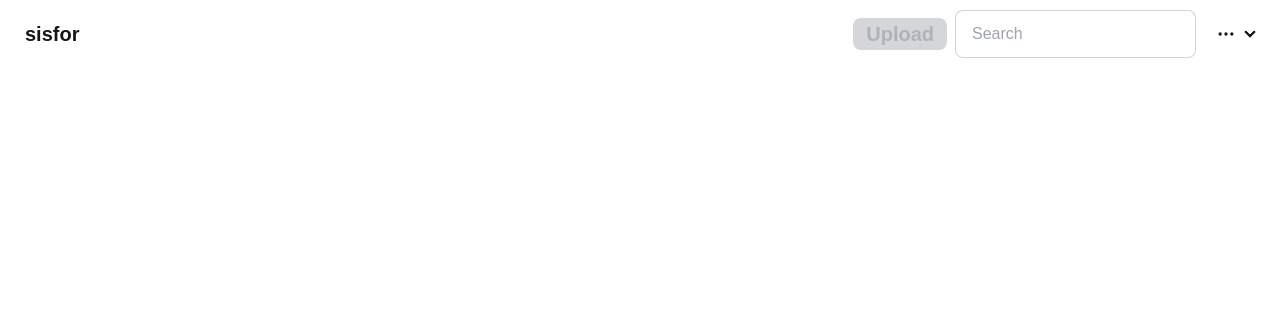
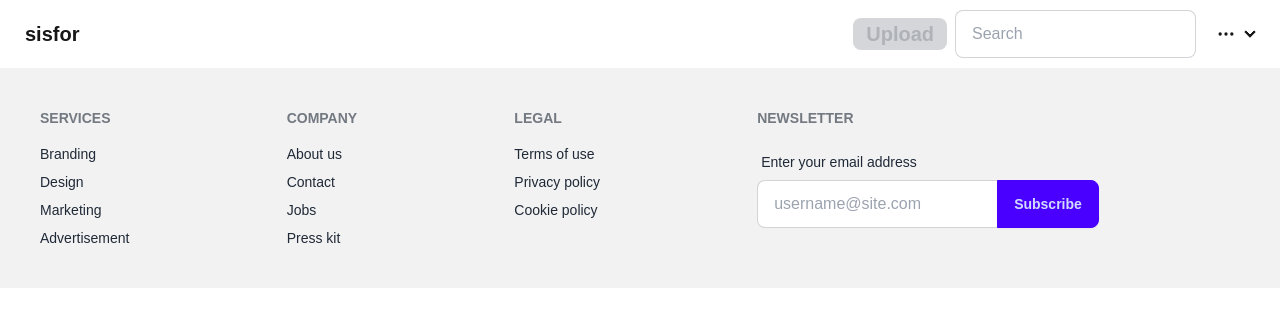
Before and after one commit to rnrran/sispor, a Next.js app: page / in a window 1280 px wide. Shown: the top 326 px of the page. Built offline with nearby package versions, Linux system fonts and the light colour scheme.

Commit message:
penyesuaian header beberapa tampilan

```diff
--- /dev/null
+++ b/app/components/Footer.jsx
@@ -0,0 +1,47 @@
+'use client'
+import './index.css'
+
+const Footer = () => {
+
+    return (
+        <footer className="footer bg-base-200 text-base-content p-10">
+            <nav>
+                <h6 className="footer-title">Services</h6>
+                <a className="link link-hover">Branding</a>
+                <a className="link link-hover">Design</a>
+                <a className="link link-hover">Marketing</a>
+                <a className="link link-hover">Advertisement</a>
+            </nav>
+            <nav>
+                <h6 className="footer-title">Company</h6>
+                <a className="link link-hover">About us</a>
+                <a className="link link-hover">Contact</a>
+                <a className="link link-hover">Jobs</a>
+                <a className="link link-hover">Press kit</a>
+            </nav>
+            <nav>
+                <h6 className="footer-title">Legal</h6>
+                <a className="link link-hover">Terms of use</a>
+                <a className="link link-hover">Privacy policy</a>
+                <a className="link link-hover">Cookie policy</a>
+            </nav>
+            <form>
+                <h6 className="footer-title">Newsletter</h6>
+                <fieldset className="form-control w-80">
+                <label className="label">
+                    <span className="label-text">Enter your email address</span>
+                </label>
+                <div className="join">
+                    <input
+                    type="text"
+                    placeholder="username@site.com"
+                    className="input input-bordered join-item" />
+                    <button className="btn btn-primary join-item">Subscribe</button>
+                </div>
+                </fieldset>
+            </form>
+        </footer>
+    )
+}
+
+export default Footer
--- /dev/null
+++ b/app/components/index.css
@@ -0,0 +1,6 @@
+/* .footer {
+    position: fixed;
+    left: 0;
+    bottom: 0;
+    width: 100%;
+} */
--- a/app/layout.jsx
+++ b/app/layout.jsx
@@ -2,6 +2,7 @@
 import localFont from "next/font/local";
 import "./globals.css";
 import Header from './components/Header'
+import Footer from './components/Footer'
 import { usePathname } from "next/navigation";
 import { useRouter } from "next/navigation";
 import { auth } from './firebase'
@@ -54,6 +55,8 @@
           <main className="container mx-auto">
             {children}
           </main>
+          {path == '/' ? <Footer /> : null}
+          {/* <Footer></Footer> */}
         </body>
       </html>
     </>
--- a/app/page.jsx
+++ b/app/page.jsx
@@ -1,4 +1,5 @@
 import Image from "next/image";
+import Footer from "./components/Footer";
 
 export default function Home() {
   return (
```
